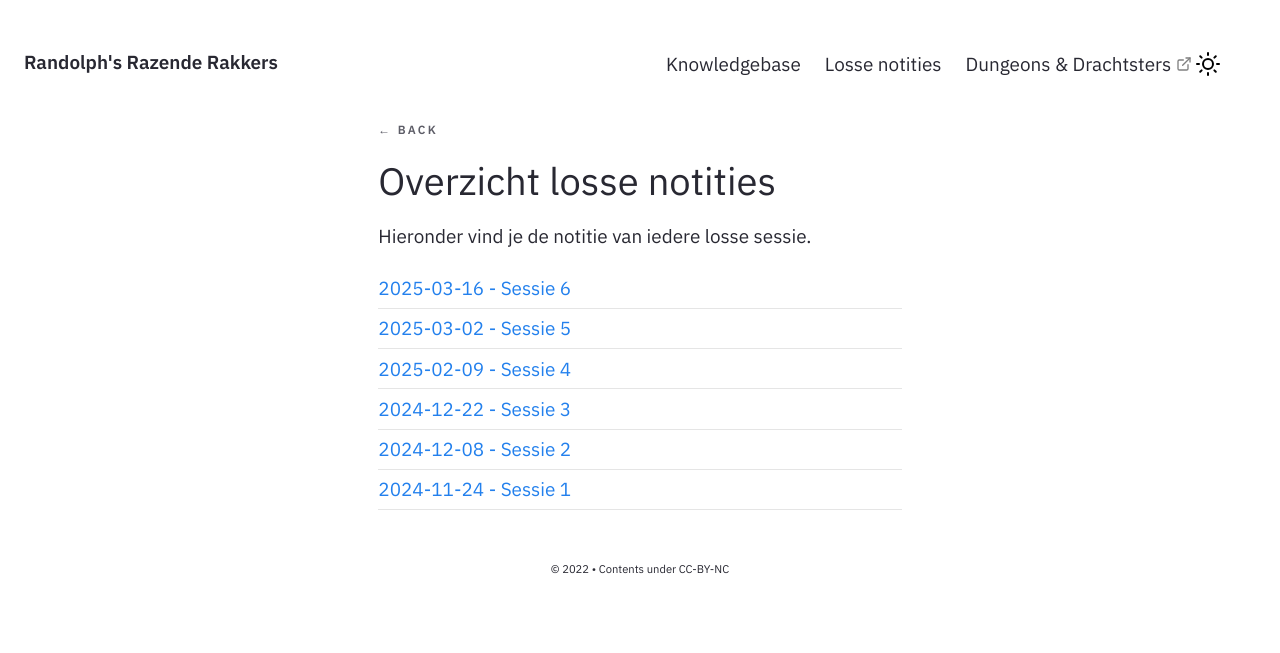
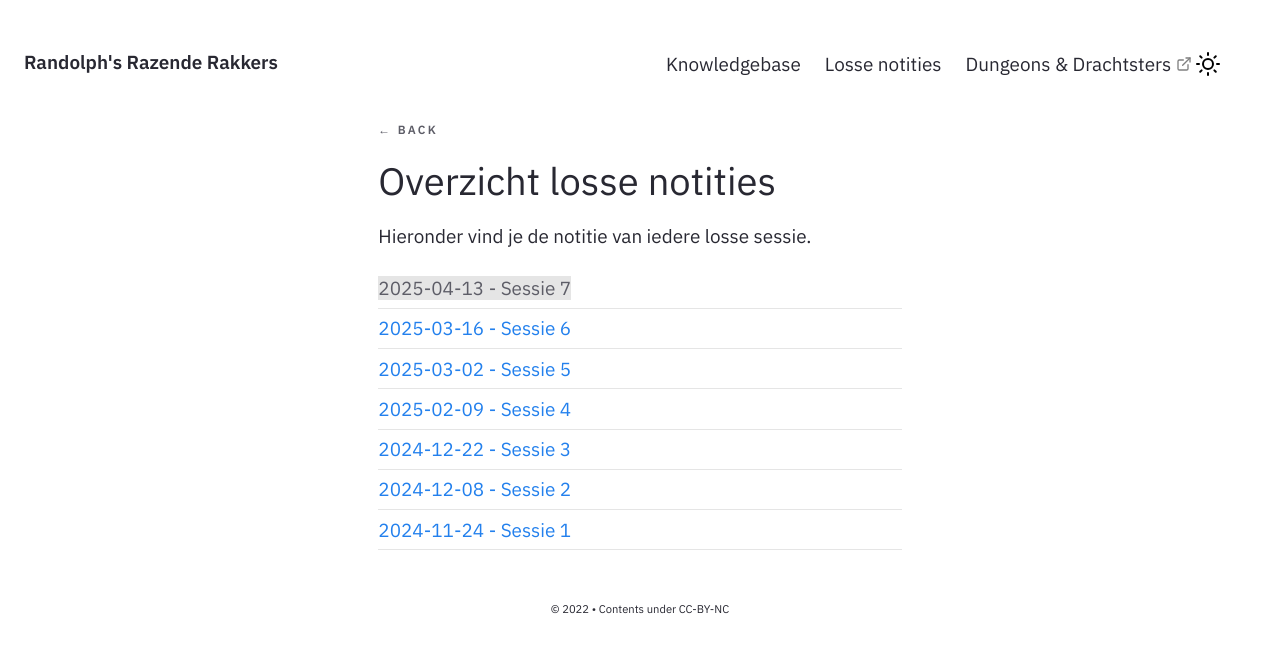
Before and after one commit to basvroegop/rrr, a Jekyll site: the page built from _notes/Public/Samenvattingen/Overzicht losse notities.md, in a window 1280 px wide. Shown: the top 653 px of the page. Built offline with Jekyll 4.4.1, drawn with Linux system fonts in a browser that asks for light colours.

Commit message:
Sessie 7 toegevoegd

```diff
--- a/_notes/Public/Samenvattingen/Overzicht losse notities.md
+++ b/_notes/Public/Samenvattingen/Overzicht losse notities.md
@@ -6,6 +6,7 @@ format: list
 
 Hieronder vind je de notitie van iedere losse sessie.
 
+- [[2025-04-13 - Sessie 7]]
 - [[2025-03-16 - Sessie 6]]
 - [[2025-03-02 - Sessie 5]]
 - [[2025-02-09 - Sessie 4]]
```
